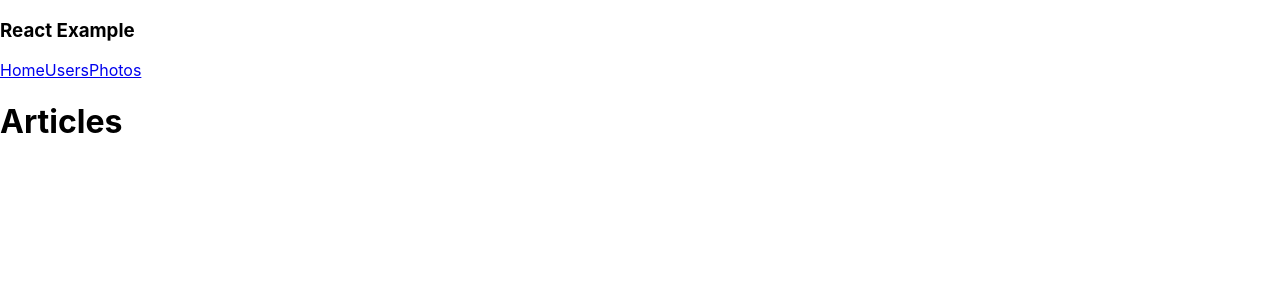
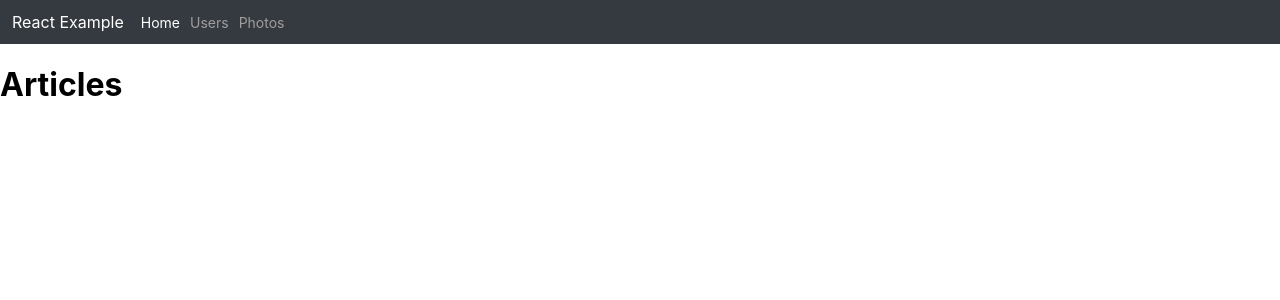
Before and after one commit to prime131017/react-app, a React (Create React App) app: page /articles in a window 1280 px wide. Shown: the top 300 px of the page. Built offline with nearby package versions, Linux system fonts and the light colour scheme.

Commit message:
Finished work on the navigation element

```diff
--- a/src/App.css
+++ b/src/App.css
@@ -1,38 +1,23 @@
-.App {
-  text-align: center;
+.header {
+  background-color: #353a40;
+  display: flex;
+  align-items: center;
 }
 
-.App-logo {
-  height: 40vmin;
-  pointer-events: none;
+.header_title {
+  color: hsl(0deg 0% 100%);
+  font-size: 16px;
+  font-weight: 400;
+  margin: 12px;
 }
 
-@media (prefers-reduced-motion: no-preference) {
-  .App-logo {
-    animation: App-logo-spin infinite 20s linear;
-  }
+.header_link {
+  padding: 5px;
+  color: rgb(160, 157, 157);
+  text-decoration: none;
+  font-size: 14px;
 }
 
-.App-header {
-  background-color: #282c34;
-  min-height: 100vh;
-  display: flex;
-  flex-direction: column;
-  align-items: center;
-  justify-content: center;
-  font-size: calc(10px + 2vmin);
-  color: white;
+nav .active{
+  color:white;
 }
-
-.App-link {
-  color: #61dafb;
-}
-
-@keyframes App-logo-spin {
-  from {
-    transform: rotate(0deg);
-  }
-  to {
-    transform: rotate(360deg);
-  }
-}
--- a/src/components/Nav.jsx
+++ b/src/components/Nav.jsx
@@ -5,11 +5,11 @@ const Nav = () => {
     return (
         <>
             <header className="header">
-                <h3>React Example</h3>
+                <h3 className="header_title">React Example</h3>
                 <nav>
-                    <NavLink className="headerLink" to="/articles">Home</NavLink>
-                    <NavLink className="headerLink" to="/users">Users</NavLink>
-                    <NavLink className="headerLink" to="/photos">Photos</NavLink>
+                    <NavLink className="header_link" end to="/articles">Home</NavLink>
+                    <NavLink className="header_link" to="/users">Users</NavLink>
+                    <NavLink className="header_link" to="/photos">Photos</NavLink>
                 </nav>
             </header>
             <Outlet/>
```
